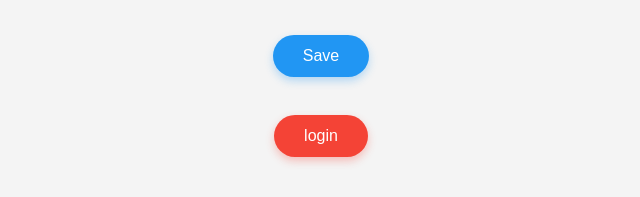
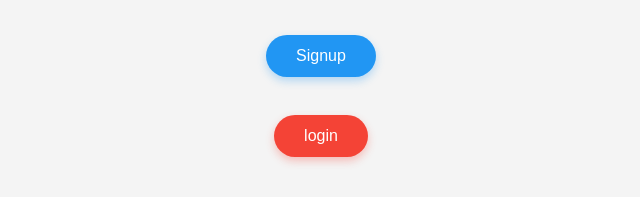
Before and after one commit to hamzanasar144/LOCALSTORAGE, a plain HTML site: page index.html in a window 1280 px wide. Shown: the part 283-480 px from the top of the page, 319-959 px from the left. Drawn offline with Linux system fonts and the light colour scheme.

Commit message:
button name

```diff
--- a/index.html
+++ b/index.html
@@ -13,7 +13,7 @@
     <br>
     password:<input type="text" name="password" id="password" placeholder="Enter your password">
     <br>
-    <button onclick="getsave()" id="save">Save</button>
+    <button onclick="getsave()" id="save">Signup</button>
     <br>
     <a href="login.html" id="login">login</a>
 <script>
```
